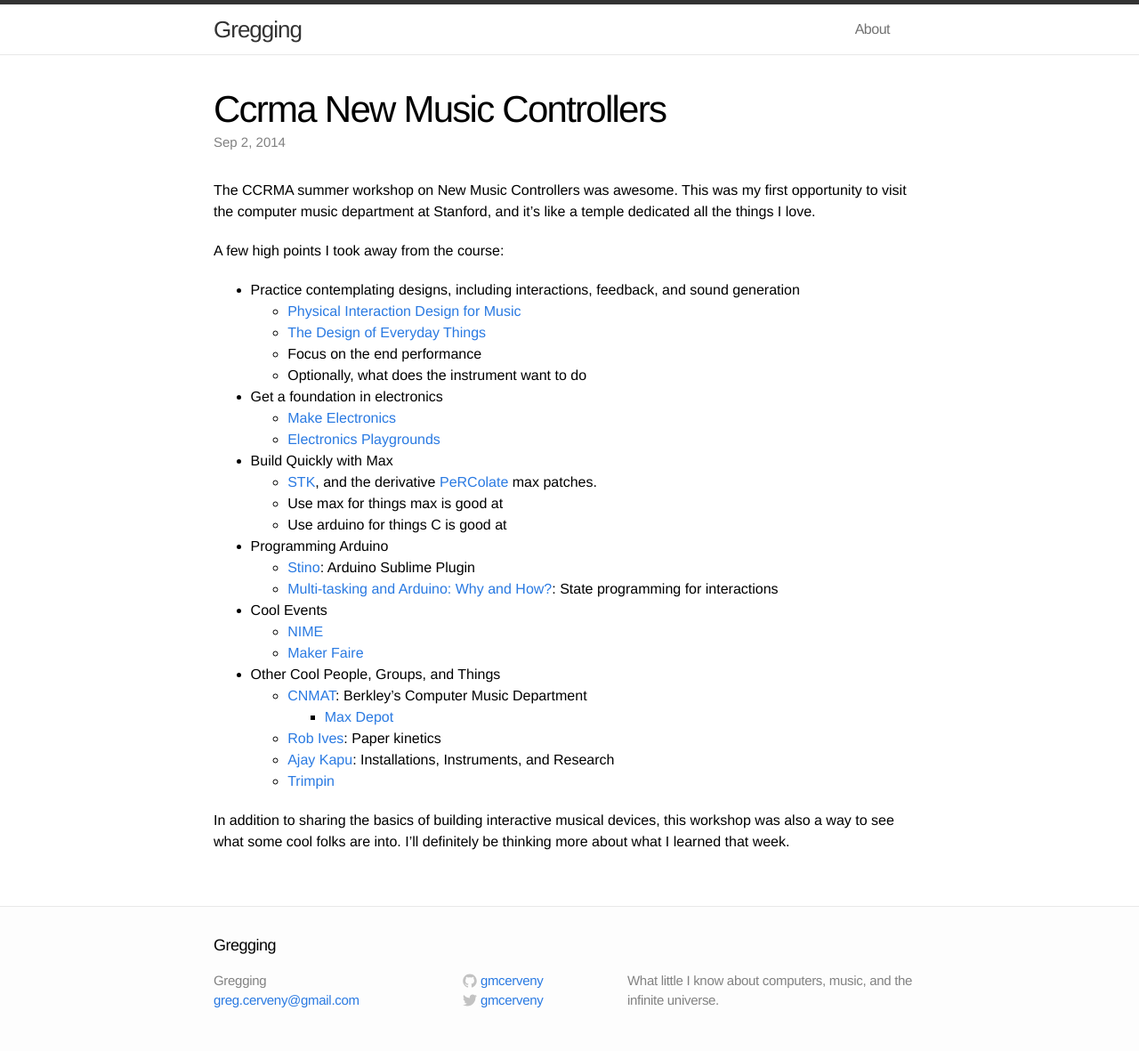
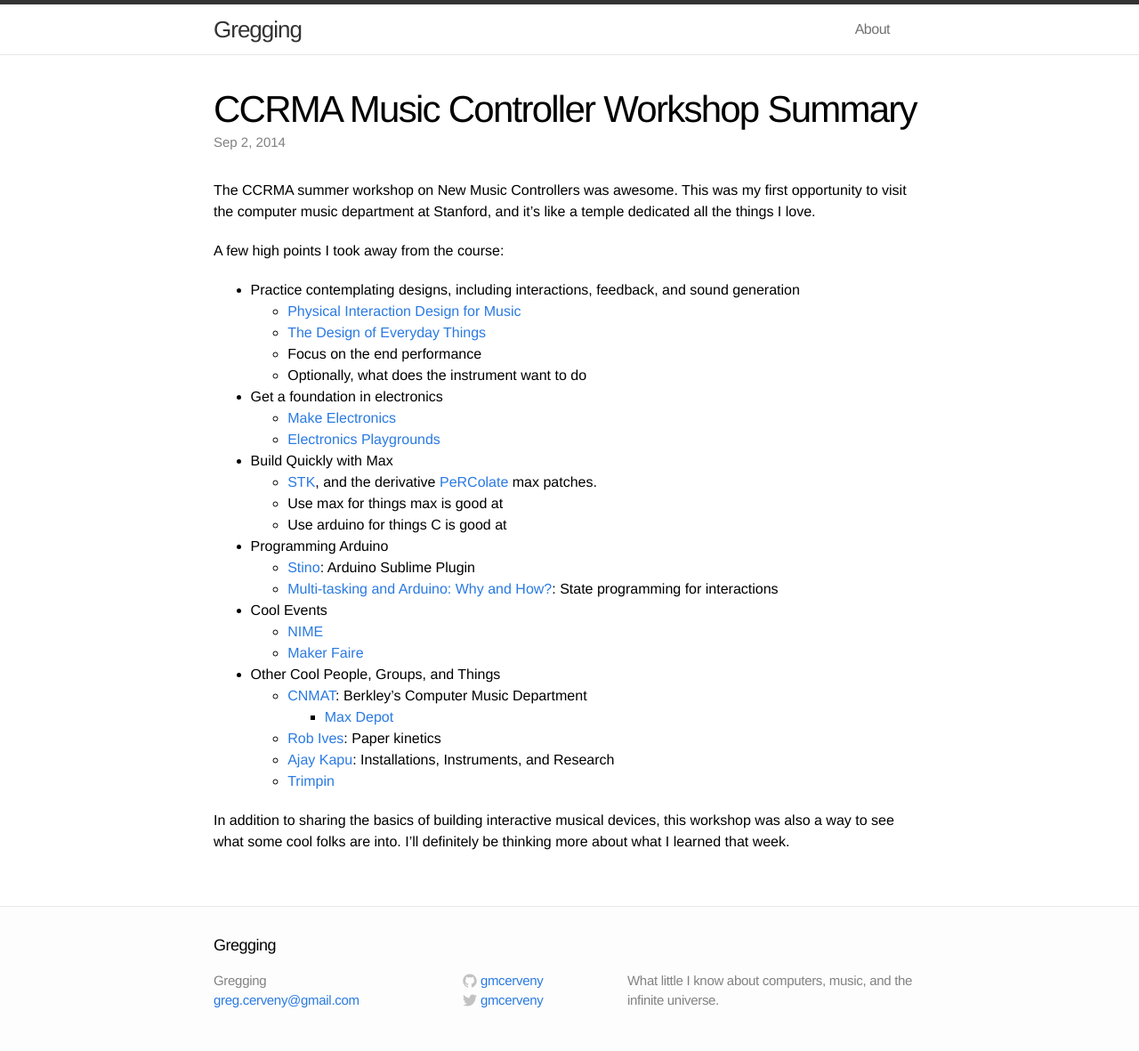
Before and after one commit to gmcerveny/gregging, a Jekyll site: the page built from _posts/2014-09-02-CCRMA-New-Music-Controllers.md, in a window 1280 px wide. Shown: the whole page at 89% size. Built offline with Jekyll 4.4.1, drawn with Linux system fonts in a browser that asks for light colours.

Commit message:
adding metadata

```diff
--- a/_posts/2014-09-02-CCRMA-New-Music-Controllers.md
+++ b/_posts/2014-09-02-CCRMA-New-Music-Controllers.md
@@ -1,3 +1,7 @@
+---
+title: CCRMA Music Controller Workshop Summary
+---
+
 The CCRMA summer workshop on New Music Controllers was awesome. This was my first opportunity to visit the computer music department at Stanford, and it's like a temple dedicated all the things I love.
 
 A few high points I took away from the course:
```
